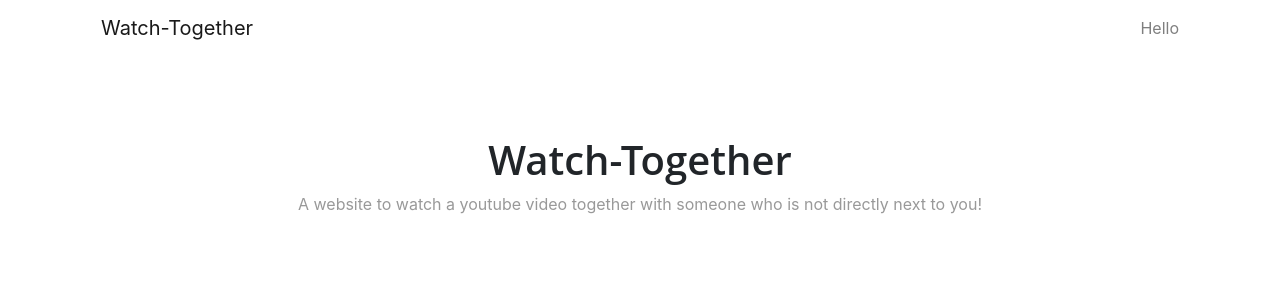
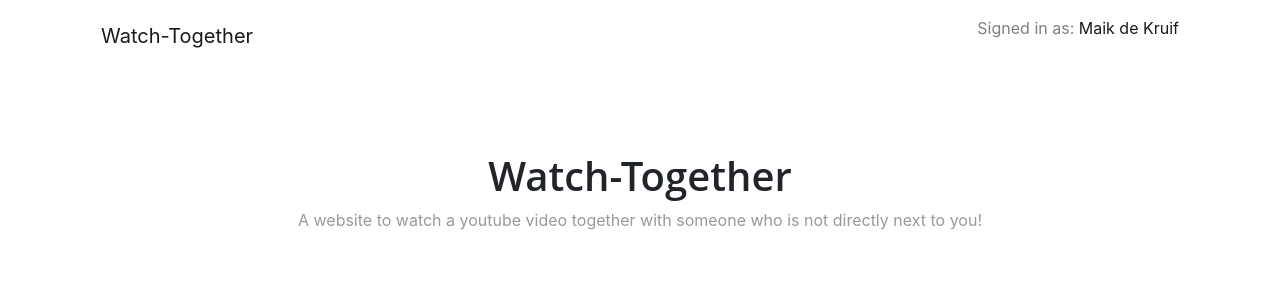
Before and after one commit to maikka39/WatchTogether, a React (Create React App) app: page / in a window 1280 px wide. Shown: the top 300 px of the page. Built offline with nearby package versions, Linux system fonts and the light colour scheme.

Commit message:
Added a fake login state

```diff
--- a/src/Navbar.js
+++ b/src/Navbar.js
@@ -1,6 +1,22 @@
 import React from "react";
 import { Navbar } from "react-bootstrap";
 import { Link } from "react-router-dom";
+
+const Auth = {
+  isAuthenticated: true,
+  signIn(email, password, cb) {
+    Auth.isAuthenticated = true;
+    setTimeout(cb, 100); // fake async
+  },
+  signOut(cb) {
+    Auth.isAuthenticated = false;
+    setTimeout(cb, 100);
+  },
+};
+
+const account = {
+  name: "Maik de Kruif",
+};
 
 export default function Routes() {
   return (
@@ -10,8 +26,22 @@
       </Navbar.Brand>
       <Navbar.Toggle />
       <Navbar.Collapse className="justify-content-end">
-        <Navbar.Text>Hello</Navbar.Text>
+        <Navbar.Text>
+          <ProfileText />
+        </Navbar.Text>
       </Navbar.Collapse>
     </Navbar>
   );
 }
+
+function ProfileText() {
+  return Auth.isAuthenticated ? (
+    <p>
+      Signed in as: <Link to="/profile">{account.name}</Link>
+    </p>
+  ) : (
+    <p>
+      <Link to="/login">Log in</Link>
+    </p>
+  );
+}
```
